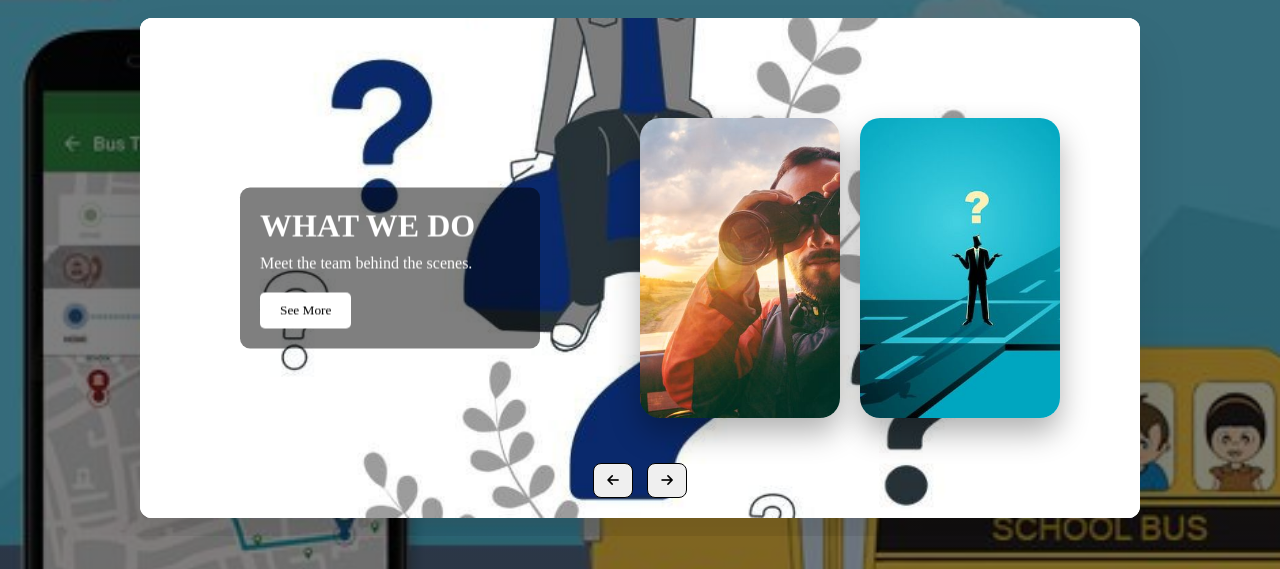
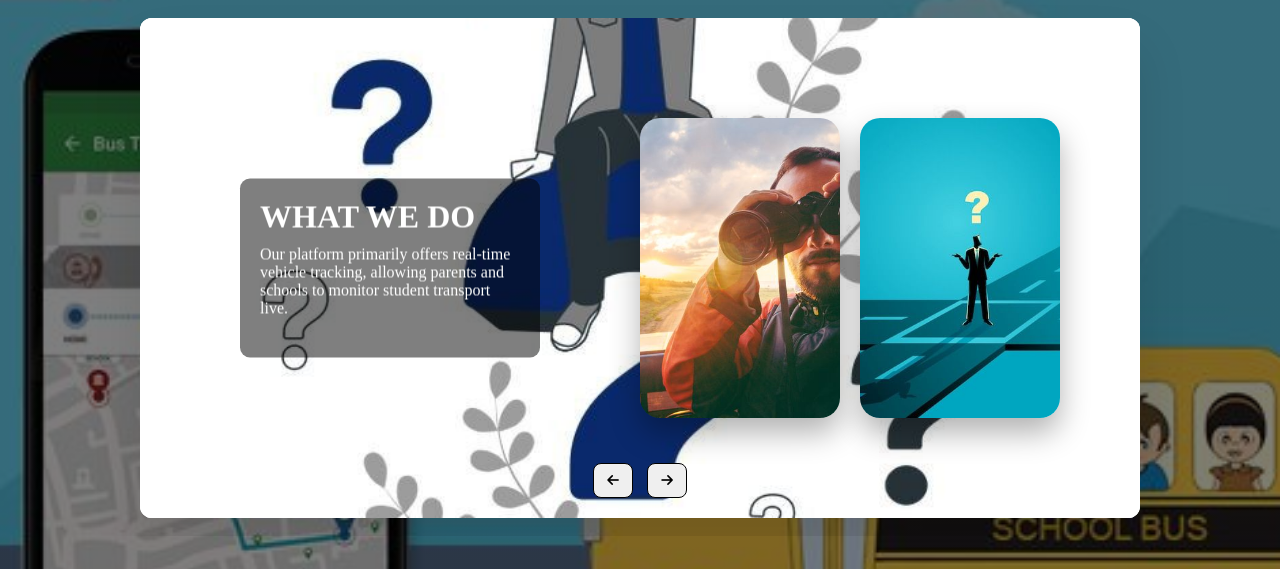
Before and after one commit to kostakis2000/mikesaruni, a PHP site: page /about.html in a window 1280 px wide. Shown: the part 100-669 px from the top of the page. Run offline with PHP 8.4, Linux system fonts and the light colour scheme.

Commit message:
removed some few buttons and renamed some files to .php

```diff
--- a/about.html
+++ b/about.html
@@ -37,31 +37,27 @@
           <div class="about-content">
             <div class="about-name">Our vision</div>
             <div class="about-des">Learn how to get started with our transport system easily.</div>
-            <button>See More</button>
           </div>
         </div>
 
         <div class="about-item" style="background-image: url('images/whoweare.jpg');">
           <div class="about-content">
             <div class="about-name">What we do</div>
-            <div class="about-des">Meet the team behind the scenes.</div>
-            <button>See More</button>
+            <div class="about-des">Our platform primarily offers real-time vehicle tracking, allowing parents and schools to monitor student transport live. </div>
           </div>
         </div>
 
         <div class="about-item" style="background-image: url('images/whatwedo.jpg');">
           <div class="about-content">
             <div class="about-name">Who we are</div>
-            <div class="about-des">Explore the services we offer to students and guardians.</div>
-            <button>See More</button>
+            <div class="about-des">A dedicated team leveraging technology for education and logistics. We build user-friendly solutions for schools and families, committed to innovation and support.</div>
           </div>
         </div>
 
         <div class="about-item" style="background-image: url('images/howtogetstarted.jpg');">
           <div class="about-content">
             <div class="about-name">How to get started</div>
-            <div class="about-des">Understand our safety protocols and tracking features.</div>
-            <button>See More</button>
+            <div class="about-des">Ready to use our system? Log In if you're existing. New users, Register through your school's instructions or by contacting us.</div>
           </div>
         </div>
       </div>
--- a/login.php
+++ b/login.php
@@ -71,8 +71,7 @@ function isActiveForm($formName, $activeForm) {
                 <li><a href="index.html"><i class="fa fa-home"></i> Home</a></li>
                 <li><a href="about.html"><i class="fa fa-question-circle"></i> Aboutus</a></li>
                 <li><a href="contact.php"><i class="fa fa-volume-control-phone"></i> Contact</a></li>
-                <li><a href="track.html"><i class="fa fa-map-marker"></i> Trackstudent</a></li>
-                <li class="active"><a href="login.html"><i class="fa fa-user"></i> Login</a>
+                <li class="active"><a href="login.php"><i class="fa fa-user"></i> Login</a>
             </ul>
         </div>
     </header>
```
